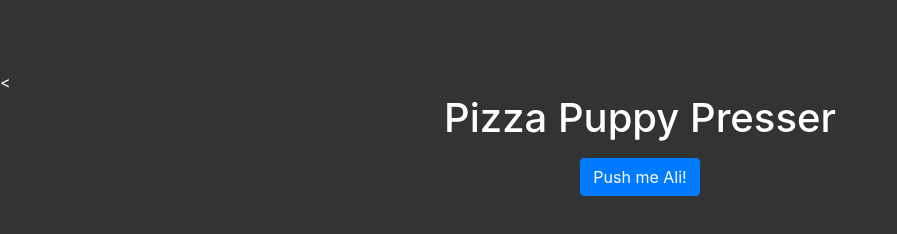
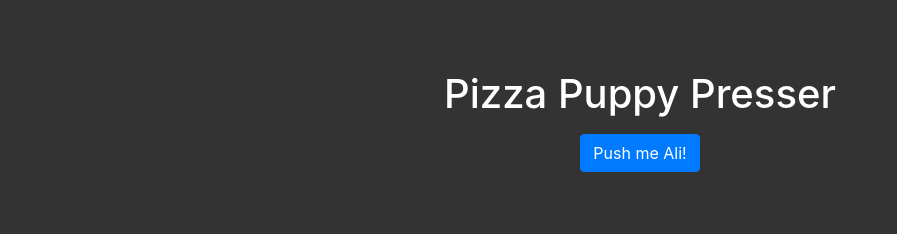
Before and after one commit to carloscallejon/Puppies-and-Pizza, a plain HTML site: page index.html in a window 1280 px wide. Shown: the whole page, without its empty margins (0-897 px from the left). Drawn offline with nearby package versions, Linux system fonts and the light colour scheme.

Commit message:
Quick fix

```diff
--- a/index.html
+++ b/index.html
@@ -6,11 +6,11 @@
   <meta http-equiv="X-UA-Compatible" content="ie=edge">
 
   <!-- Styling -->
-  <<link rel="stylesheet" href="https://stackpath.bootstrapcdn.com/bootstrap/4.3.1/css/bootstrap.min.css" integrity="sha384-ggOyR0iXCbMQv3Xipma34MD+dH/1fQ784/j6cY/iJTQUOhcWr7x9JvoRxT2MZw1T" crossorigin="anonymous">
+  <link rel="stylesheet" href="https://stackpath.bootstrapcdn.com/bootstrap/4.3.1/css/bootstrap.min.css" integrity="sha384-ggOyR0iXCbMQv3Xipma34MD+dH/1fQ784/j6cY/iJTQUOhcWr7x9JvoRxT2MZw1T" crossorigin="anonymous">
   <link rel="stylesheet" type = "text/css" href = "style.css"/>
   <!-- JS -->
   <script src = "main.js"></script>
-  <title>Pizza&Puppies</title>
+  <title> Pizza&Puppies</title>
 
 </head>
 <body>
@@ -18,7 +18,7 @@
   <div class="container">
     <div class="row">
       <div class="col-md-6 offset-md-3">
-        <h1 class="dislay-4 text-center mb-3">Pizza Puppy Presser</h1>
+        <h1 class="dislay-4 text-center mb-3"> Pizza Puppy Presser</h1>
         <div class="dislay-4 text-center mb-3">
             <button class = "btn btn-primary" onclick = "showPizzaPuppy()"> Push me Ali!</button>
         </div>
--- a/main.js
+++ b/main.js
@@ -20,7 +20,6 @@ function showPizzaPuppy() {
 function renderItem(str){
   fetch(`https://source.unsplash.com/1600x900/?${str}`).then((response)=> {
     document.getElementById('imageContainer').style.visibility = "visible";
-    console.log("here");
     document.getElementById('imageToShow').src = `${response.url}`;
   })
 }
```
